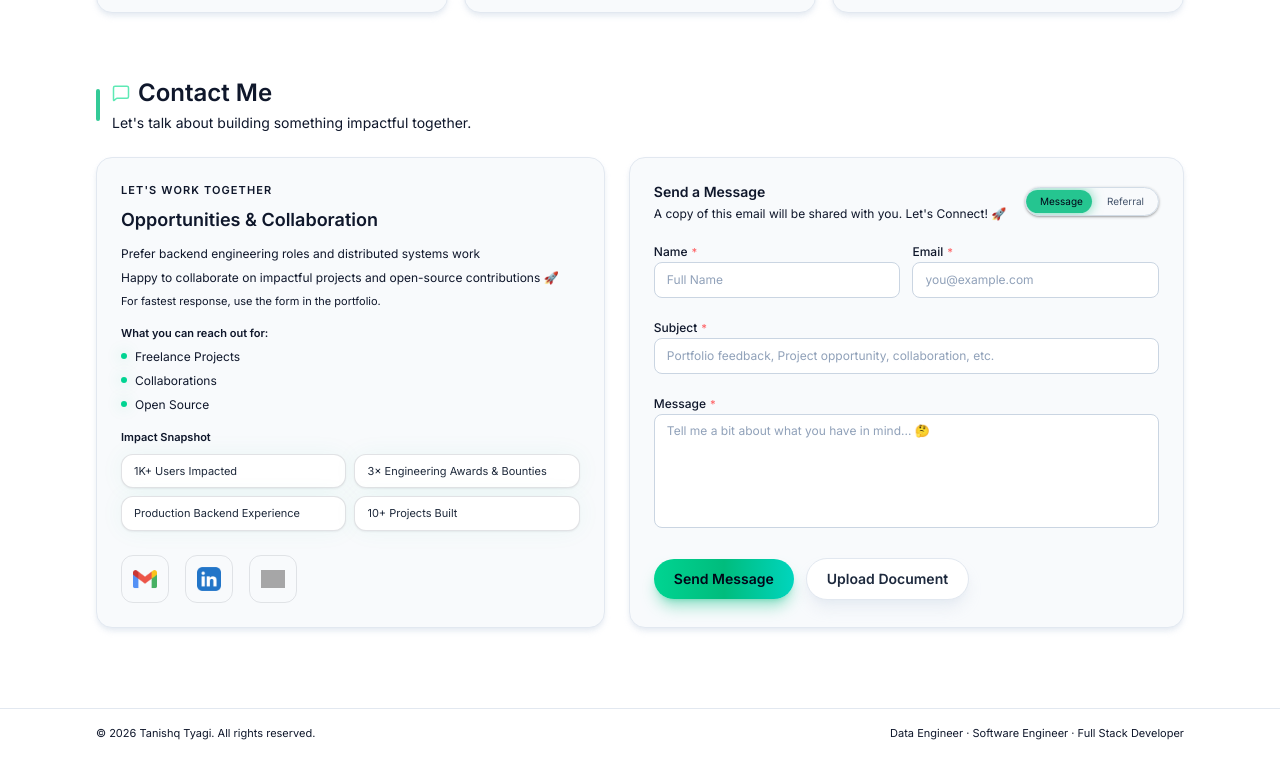
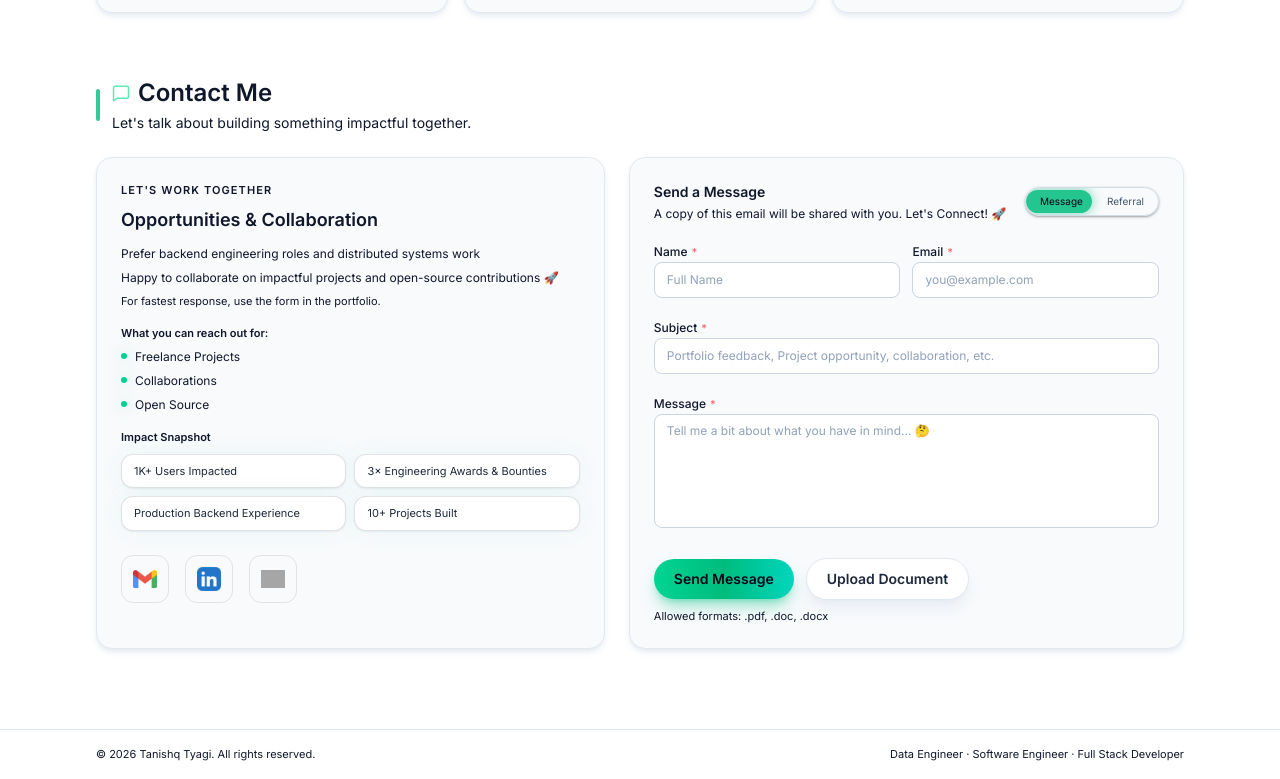
Before and after one commit to Tanishq6210/tanishqtyagi.in, a Next.js app: page / in a window 1280 px wide. Shown: the part 3020-3799 px from the top of the page. Before the commit the page ends 3777 px from the top, so only its background shows below. Built offline with nearby package versions, Linux system fonts and the light colour scheme; no server answers; grey boxes are pictures that could not be loaded.

Commit message:
info added about doc type

```diff
--- a/src/app/page.tsx
+++ b/src/app/page.tsx
@@ -1497,6 +1497,9 @@ function ContactSection() {
                 </div>
               )}
             </div>
+            <p className="mt-2 text-[11px] text-slate-400">
+              Allowed formats: .pdf, .doc, .docx
+            </p>
             {!isMailEnabled && (
               <p className="mt-3 text-center text-[11px] text-slate-400">
                 {MAIL_PAUSED_INLINE_MESSAGE}
```
